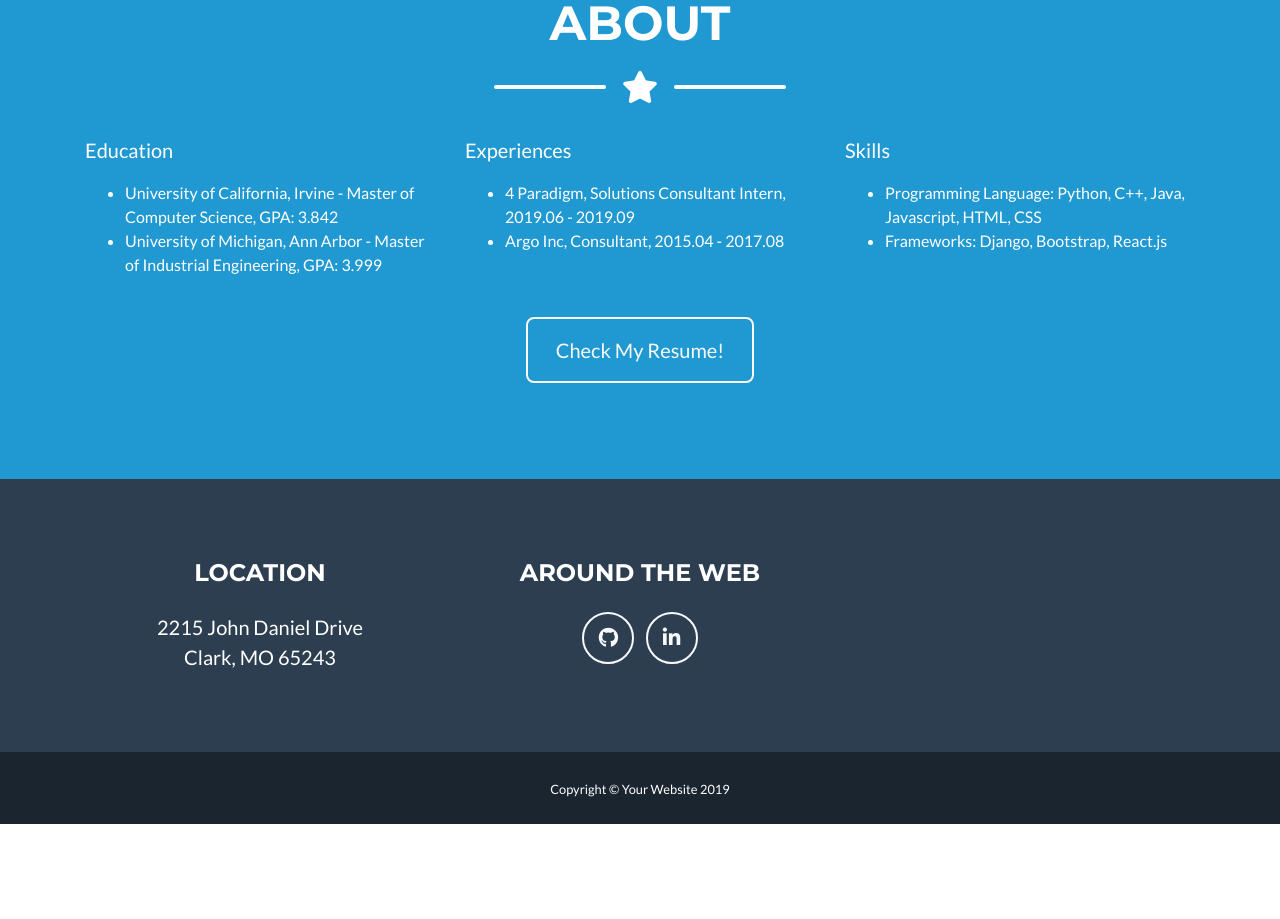
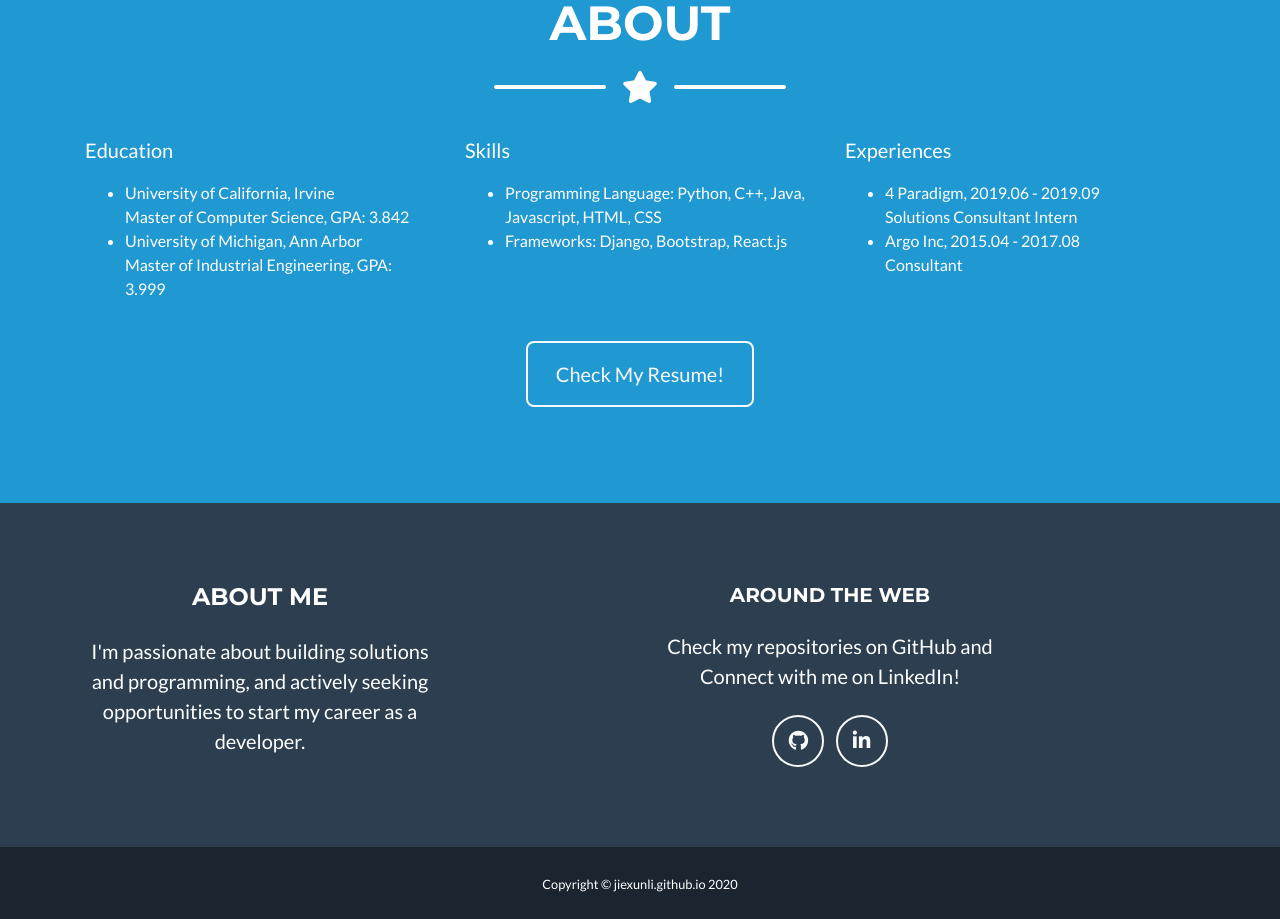
Before and after one commit to JiexunLi/jiexunli.github.io, a website with bundled scripts: page index.html in a window 1280 px wide. Shown: the part 1526-2445 px from the top of the page. Before the commit the page ends 2350 px from the top, so only its background shows below. Built offline with nearby package versions, Linux system fonts and the light colour scheme.

Commit message:
Footer updates

```diff
--- a/index.html
+++ b/index.html
@@ -8,7 +8,7 @@
     <meta name="description" content="">
     <meta name="author" content="">
 
-    <title>Freelancer - Start Bootstrap Theme</title>
+    <title>Jiexun's Portfolio</title>
 
     <!-- Custom fonts for this theme -->
     <link href="vendor/fontawesome-free/css/all.min.css" rel="stylesheet" type="text/css">
@@ -71,7 +71,7 @@
         <!-- Masthead Subheading -->
         <p class="masthead-subheading font-weight-light mb-0">Master of Computer Science December 2019 graduate with
             experience in machine learning, deep learning and backend development. Strong knowledge in Python and
-            familiarity with MySQL. Interested in developing solutions with data science and related opportunities.</p>
+            familiarity with MySQL. Passionate about developing solutions with data science and related opportunities.</p>
 
     </div>
 </header>
@@ -197,15 +197,8 @@
 
                 </p>
                 <ul class="lead" style="font-size: 1rem">
-                    <li>University of California, Irvine - Master of Computer Science, GPA: 3.842</li>
-                    <li>University of Michigan, Ann Arbor - Master of Industrial Engineering, GPA: 3.999</li>
-                </ul>
-            </div>
-            <div class="col-lg-4 mr-auto">
-                <p class="lead">Experiences</p>
-                <ul class="lead" style="font-size: 1rem">
-                    <li><a href="https://www.4paradigm.com/" style="color: white">4 Paradigm</a>, Solutions Consultant Intern, 2019.06 - 2019.09</li>
-                    <li><a href="https://www.argoconsulting.com/" style="color:white">Argo Inc</a>, Consultant, 2015.04 - 2017.08</li>
+                    <li>University of California, Irvine <br>Master of Computer Science, GPA: 3.842</li>
+                    <li>University of Michigan, Ann Arbor <br> Master of Industrial Engineering, GPA: 3.999</li>
                 </ul>
             </div>
             <div class="col-lg-4 mr-auto">
@@ -215,6 +208,14 @@
                     <li>Frameworks: Django, Bootstrap, React.js</li>
                 </ul>
             </div>
+            <div class="col-lg-4 mr-auto">
+                <p class="lead">Experiences</p>
+                <ul class="lead" style="font-size: 1rem">
+                    <li><a href="https://www.4paradigm.com/" style="color: white">4 Paradigm</a>, 2019.06 - 2019.09<br> Solutions Consultant Intern </li>
+                    <li><a href="https://www.argoconsulting.com/" style="color:white">Argo Inc</a>, 2015.04 - 2017.08<br> Consultant </li>
+                </ul>
+            </div>
+
         </div>
 
         <!-- About Section Button -->
@@ -234,16 +235,18 @@
     <div class="container">
         <div class="row">
 
-            <!-- Footer Location -->
-            <div class="col-lg-4 mb-5 mb-lg-0">
-                <h4 class="text-uppercase mb-4">Location</h4>
-                <p class="lead mb-0">2215 John Daniel Drive
-                    <br>Clark, MO 65243</p>
+            <!-- Footer Introduction -->
+            <!--<div class="col-lg-4 mb-5 mb-lg-0">-->
+            <div class="col-lg-4 mr-auto">
+                <h4 class="text-uppercase mb-4">About Me</h4>
+                <p class="lead mb-0">I'm passionate about building solutions and programming, and actively seeking opportunities to start my career as a developer.</p>
             </div>
 
             <!-- Footer Social Icons -->
-            <div class="col-lg-4 mb-5 mb-lg-0">
-                <h4 class="text-uppercase mb-4">Around the Web</h4>
+            <!--<div class="col-lg-4 mb-5 mb-lg-0">-->
+            <div class="col-lg-4 mr-auto">
+                <h5 class="text-uppercase mb-4">Around the Web</h5>
+                <p class="lead" style="margin-bottom: 1.5rem" >Check my repositories on GitHub and Connect with me on LinkedIn!</p>
                 <a class="btn btn-outline-light btn-social mx-1" href="https://github.com/JiexunLi">
                     <i class="fab fa-fw fa-github"></i>
                 </a>
@@ -261,7 +264,7 @@
 <!-- Copyright Section -->
 <section class="copyright py-4 text-center text-white">
     <div class="container">
-        <small>Copyright &copy; Your Website 2019</small>
+        <small>Copyright &copy; jiexunli.github.io 2020</small>
     </div>
 </section>
 
```
